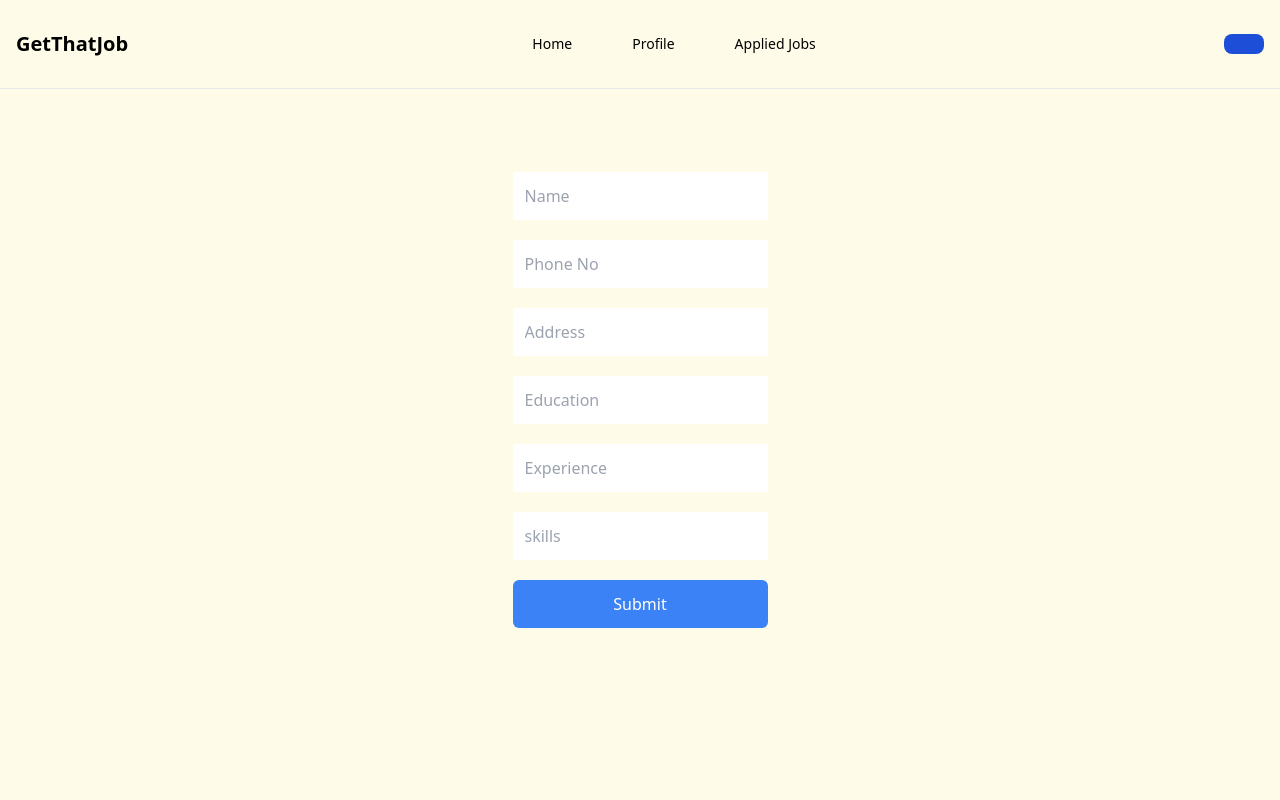
After one commit to dhruvdabhi101/OnlineJobPortal, a Django app: template templates/mainfeed/update_profile.html in a window 1280 px wide. The commit adds this page. Run offline with Django 3.2, Linux system fonts and the light colour scheme; the template is opened without the code that fills it, so the values that code supplies are empty; some libraries are stand-ins or nearby versions.

Commit message:
feat: update job path added

```diff
--- a/OnlineJobPortal/settings.py
+++ b/OnlineJobPortal/settings.py
@@ -27,7 +27,7 @@ SECRET_KEY = pvt.S_KEY
 DEBUG = True
 
 ALLOWED_HOSTS = []
-
+APPEND_SLASH=False
 
 # Application definition
 
--- a/mainfeed/urls.py
+++ b/mainfeed/urls.py
@@ -14,5 +14,9 @@ urlpatterns = [
 
     # jobseeker
     path('search_job', views.search_job, name='search_job'),
+    path('profile', views.profile, name="profile"),
+    path('jobseeker/<username>', views.jobseeker, name="jobseeker"),
+    path('update_profile', views.update_profile, name="update_profile"),
+
 
 ]
--- a/templates/mainfeed/job.html
+++ b/templates/mainfeed/job.html
@@ -1,4 +1,4 @@
-{% extends 'base_jobseeker.html' %} {% block action %}Post Job{% endblock %} {%block actionurl%} /addjob {% endblock %}
+{% extends 'base_jobseeker.html' %}
 
 {% block content %}
 <div class="bg-white border-[1px] border-black p-5 flex  flex-col gap-[30px] w-[70%] h-[70vh]">
--- /dev/null
+++ b/templates/mainfeed/update_profile.html
@@ -0,0 +1,45 @@
+{%extends 'base_jobseeker.html'%}
+{%block content%}
+<form action="update_profile" method="POST" class="my-auto">
+    {% csrf_token %}
+    <div class="flex flex-col gap-5">
+      <input
+        type="text"
+        placeholder="Name"
+        name="name"
+        class="p-3"
+      />
+      <input
+        type="text"
+        placeholder="Phone No"
+        name="phone_no"
+        class="p-3"
+      />
+      <input
+        type="text"
+        placeholder="Address"
+        name="address"
+        class="p-3"
+      />
+      <input
+        type="text"
+        placeholder="Education"
+        class="p-3"
+        name="education"
+      />
+      <input
+        type="text"
+        placeholder="Experience"
+        class="p-3"
+        name="experience"
+      />
+      <input
+        type="text"
+        placeholder="skills"
+        class="p-3"
+        name="skills"
+      />
+      <input type="submit" class="text-white bg-blue-500 rounded-md p-3" />
+    </div>
+  </form>
+  {%endblock%}
```
Also changed, not shown: mainfeed/views.py (+40 -3 lines), ojp/models.py (+10 -5 lines), templates/mainfeed/jobseeker_profile.html (added, +29 -0 lines).
